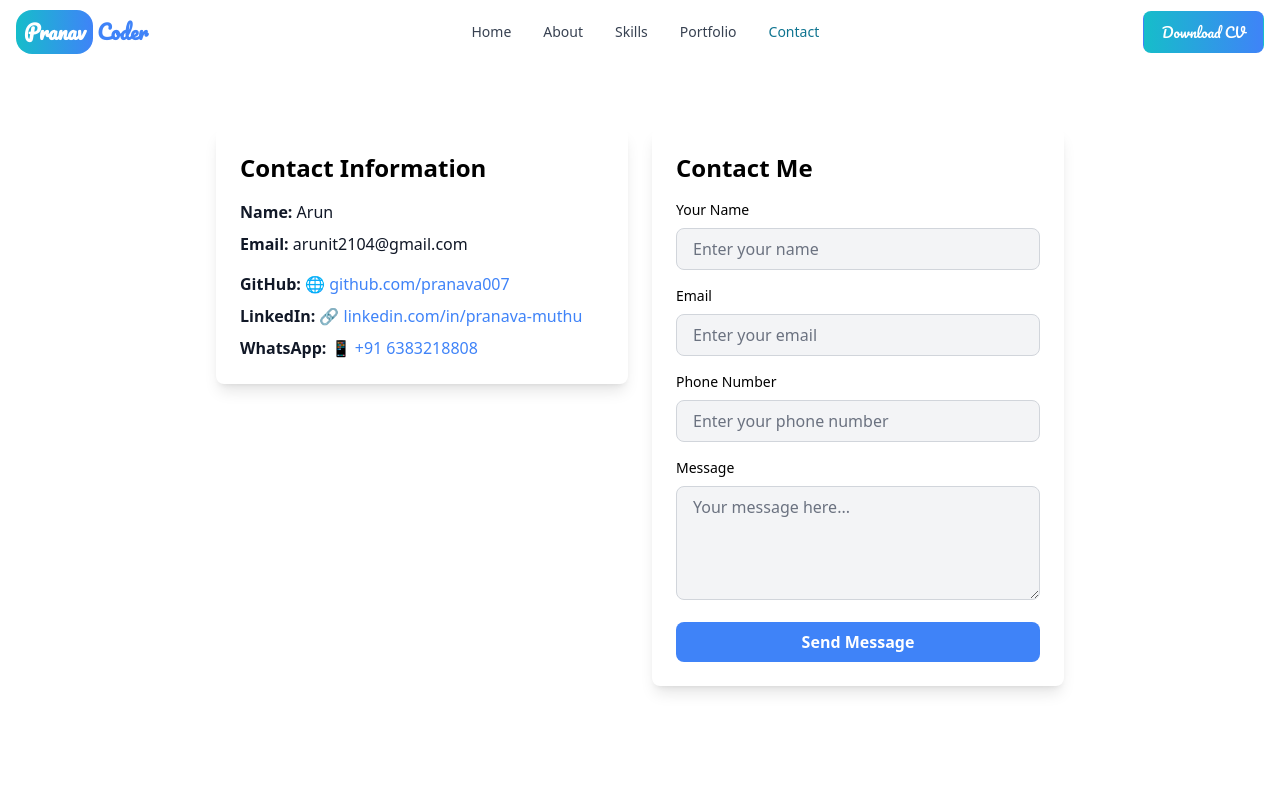
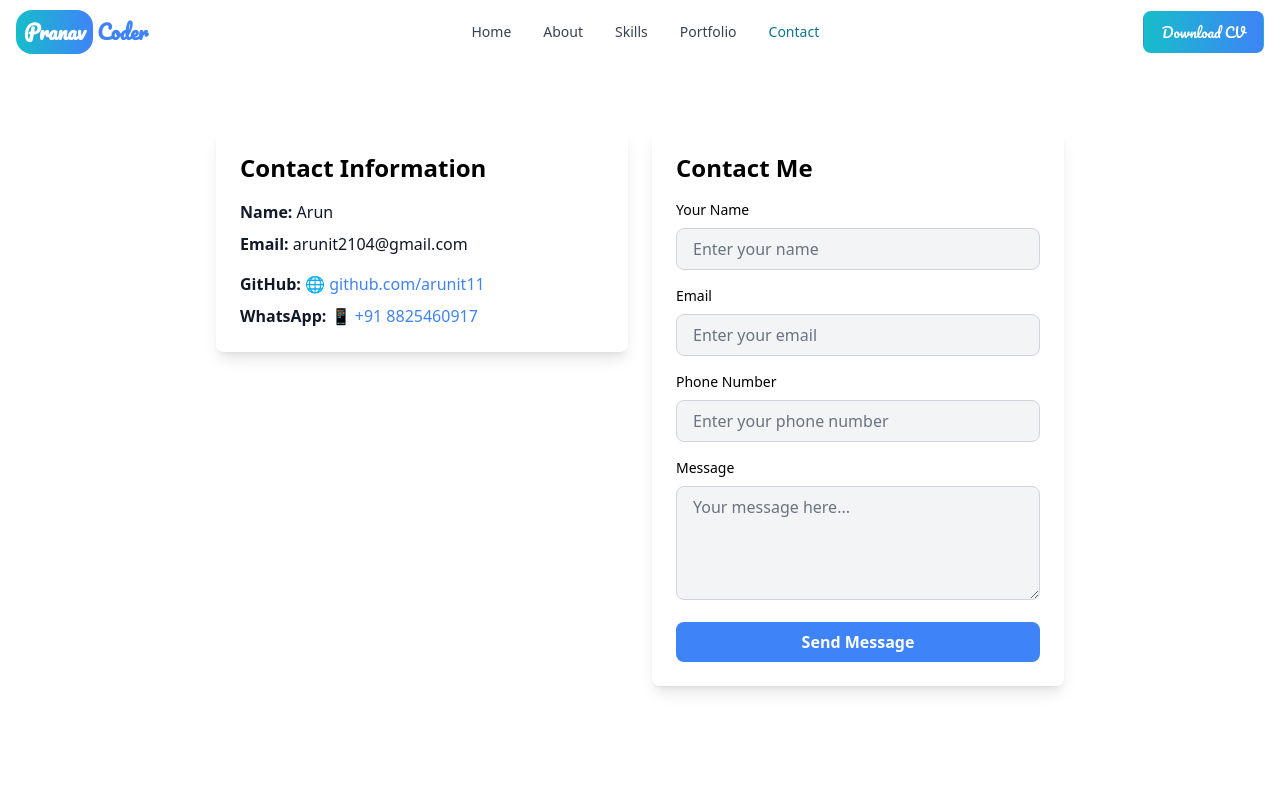
Before and after one commit to arunit11/personal_site, a React (Vite) app: page /contact in a window 1280 px wide. Shown: the top 800 px of the page. Built offline with nearby package versions, Linux system fonts and the light colour scheme.

Commit message:
Update Contact.jsx

```diff
--- a/src/pages/Contact.jsx
+++ b/src/pages/Contact.jsx
@@ -13,13 +13,10 @@ const Contact = () => {
           <strong>Email:</strong> arunit2104@gmail.com
         </p>
         <p className="text-gray-900 dark:text-gray-300 mt-4">
-          <strong>GitHub:</strong> <a href="https://github.com/arunit11" className="text-blue-500 hover:underline" target="_blank" rel="noopener noreferrer">🌐 github.com/pranava007</a>
+          <strong>GitHub:</strong> <a href="https://github.com/arunit11" className="text-blue-500 hover:underline" target="_blank" rel="noopener noreferrer">🌐 github.com/arunit11</a>
         </p>
         <p className="text-gray-900 dark:text-gray-300 mt-2">
-          <strong>LinkedIn:</strong> <a href="#/" className="text-blue-500 hover:underline" target="_blank" rel="noopener noreferrer">🔗 linkedin.com/in/pranava-muthu</a>
-        </p>
-        <p className="text-gray-900 dark:text-gray-300 mt-2">
-          <strong>WhatsApp:</strong> <a href="https://wa.me/8825460917" className="text-blue-500 hover:underline" target="_blank" rel="noopener noreferrer">📱 +91 6383218808</a>
+          <strong>WhatsApp:</strong> <a href="https://wa.me/8825460917" className="text-blue-500 hover:underline" target="_blank" rel="noopener noreferrer">📱 +91 8825460917</a>
         </p>
       </div>
 
```
